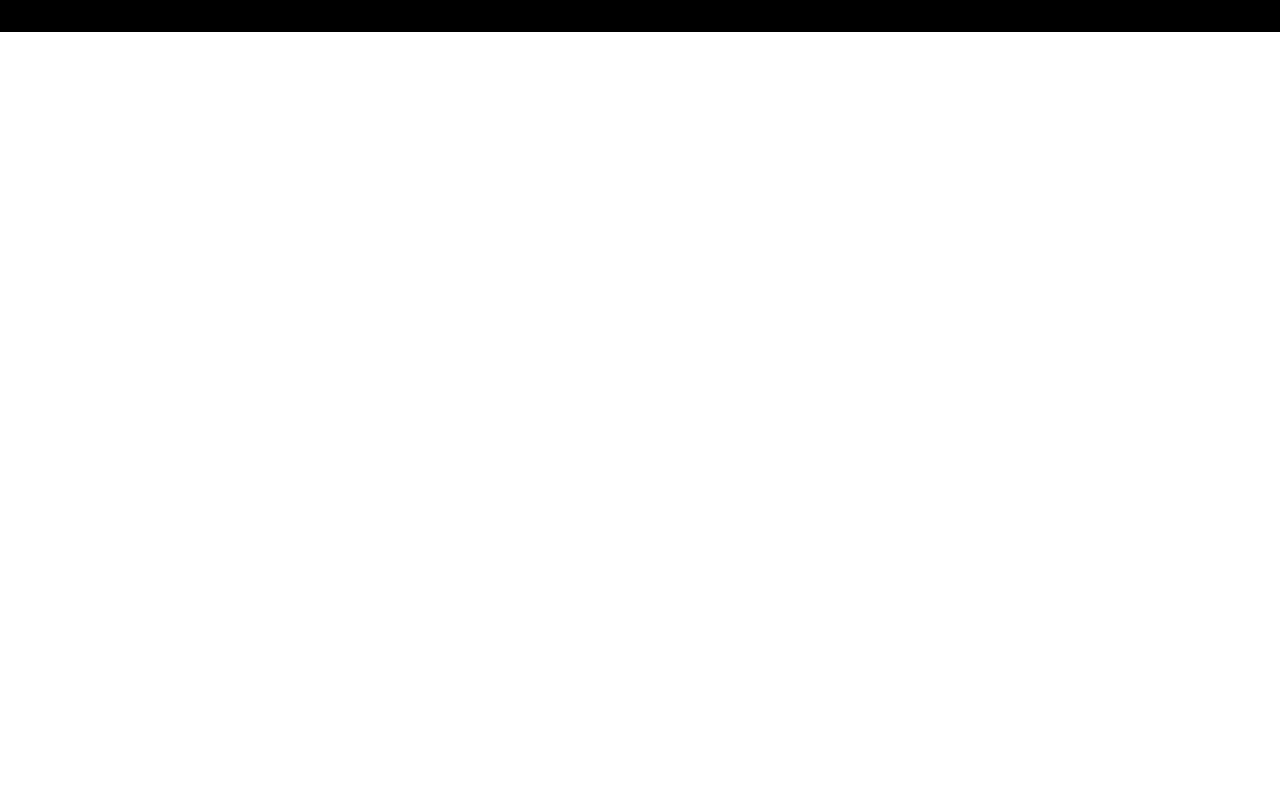
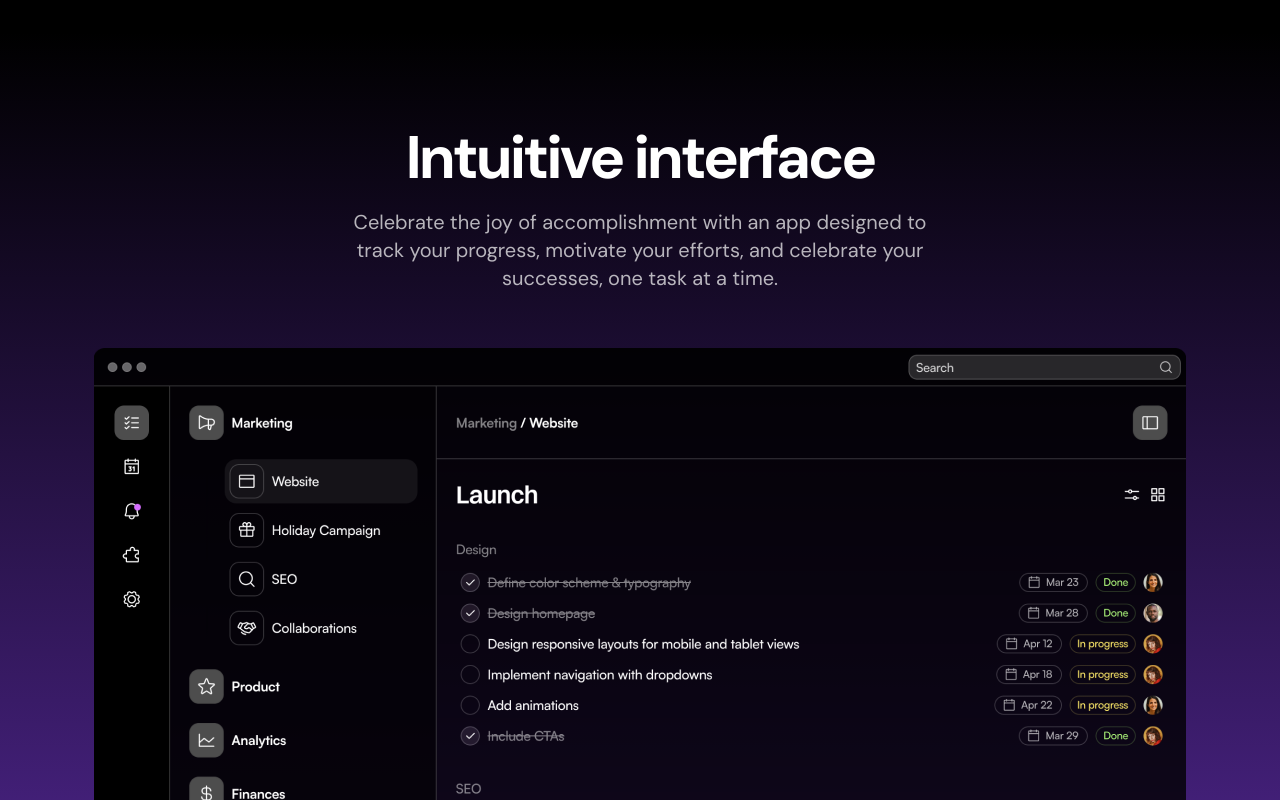
Before and after one commit to d-zucho/saaslandingdark, a Next.js app: page / in a window 1280 px wide. Shown: the part 1780-2580 px from the top of the page. Before the commit the page ends 1812 px from the top, so only its background shows below. Built offline with nearby package versions, Linux system fonts and the light colour scheme.

Commit message:
add showcase section

```diff
--- a/src/components/ProductShowcase.tsx
+++ b/src/components/ProductShowcase.tsx
@@ -1,5 +1,20 @@
-import appScreen from "../assets/images/app-screen.png";
+import Image from 'next/image'
+import appScreen from '../assets/images/app-screen.png'
 
 export const ProductShowcase = () => {
-  return null;
-};
+  return (
+    <section className='bg-black text-white bg-gradient-to-b from-black to-[#5D2CA8] py-[72px] sm:py-24'>
+      <div className='container'>
+        <h2 className='text-center font-bold text-5xl sm:text-6xl tracking-tighter'>
+          Intuitive interface
+        </h2>
+        <p className='text-xl text-center text-white/70 mt-5 max-w-xl mx-auto'>
+          Celebrate the joy of accomplishment with an app designed to track your
+          progress, motivate your efforts, and celebrate your successes, one
+          task at a time.
+        </p>
+        <Image src={appScreen} alt='App screen' className='mt-14 mx-auto' />
+      </div>
+    </section>
+  )
+}
```
